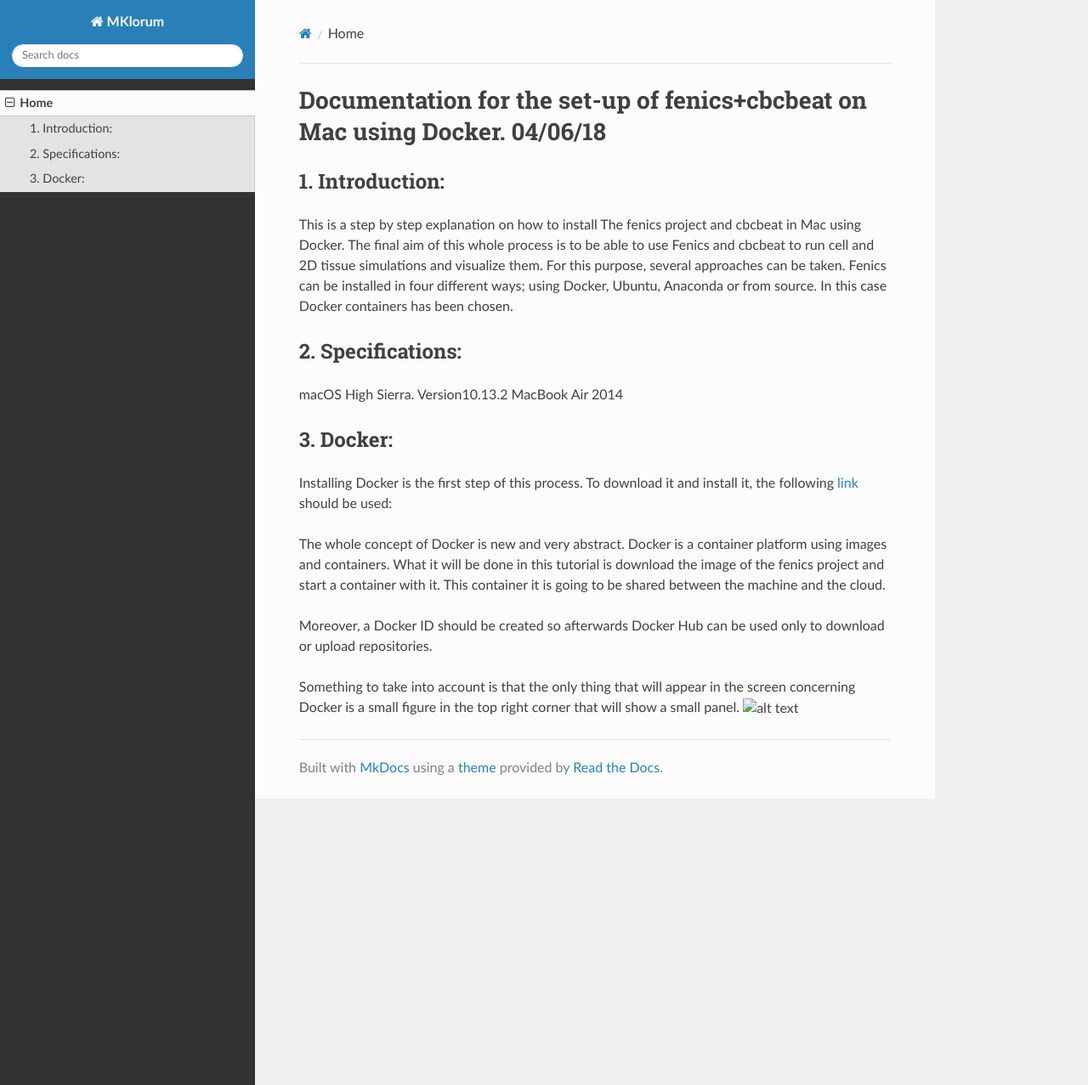
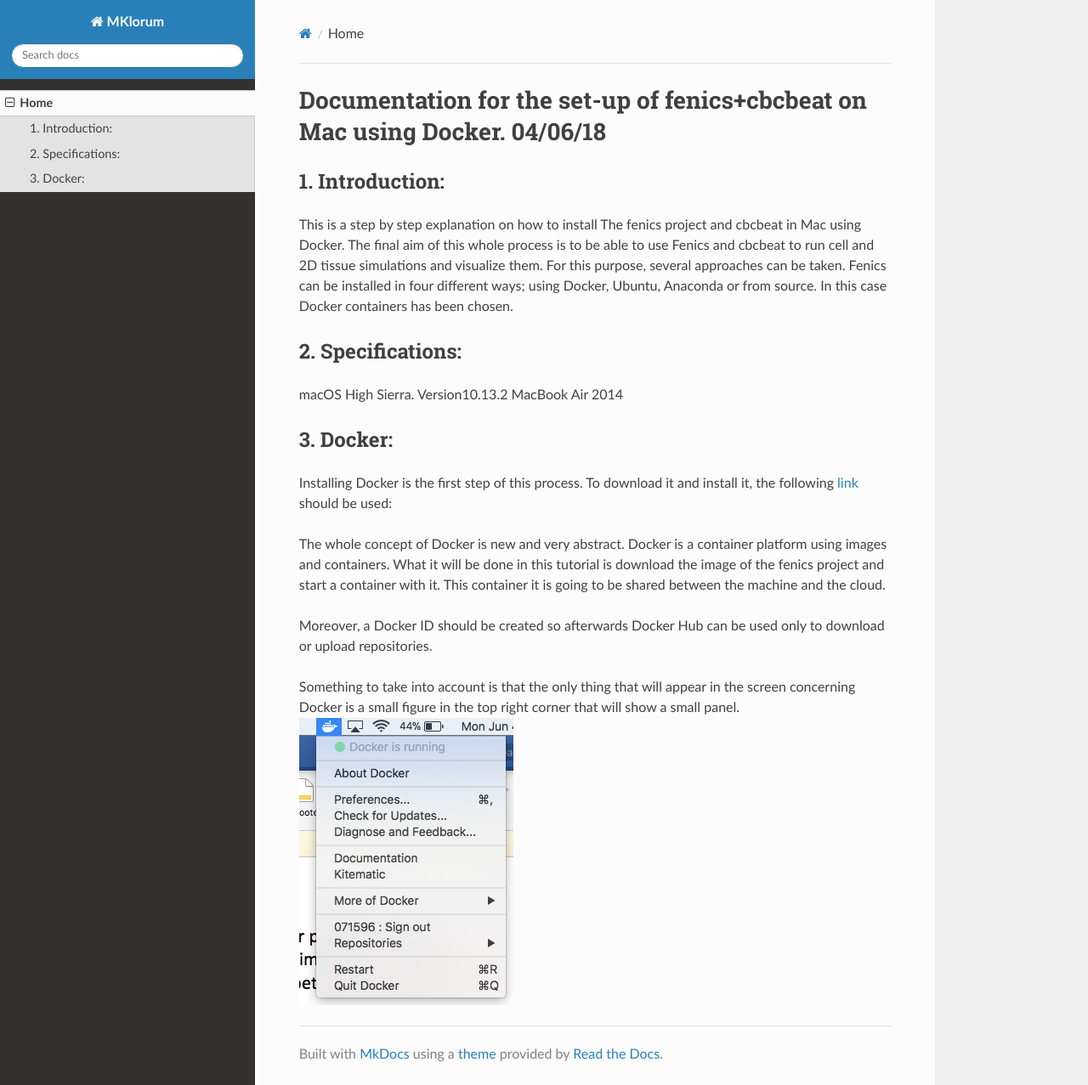
Before and after one commit to ErikaKvalem/Documentation-2018-MkDocs, an MkDocs documentation site: the page built from docs/index.md, in a window 1280 px wide and 1277 px high. Shown: the whole window at 85% size. Built offline with MkDocs 1.6.1, drawn with Linux system fonts in a browser that asks for light colours; nearby versions of some CDN libraries; old or Windows-style settings are respelled for this version of MkDocs.

Commit message:
Update index.md

```diff
--- a/docs/index.md
+++ b/docs/index.md
@@ -23,4 +23,4 @@ The whole concept of Docker is new and very abstract. Docker is a container plat
 Moreover, a Docker ID should be created so afterwards Docker Hub can be used only to download or upload repositories.
 
 Something to take into account is that the only thing that will appear in the screen concerning Docker is a small figure in the top right corner that will show a small panel.
-![alt text](Documentation-2018-MkDocs/Screen Shot 2018-06-04 at 8.45.48 AM.png)
+![alt text](https://github.com/ErikaKvalem/Documentation-2018-MkDocs/blob/master/Screen%20Shot%202018-06-04%20at%208.45.48%20AM.png)
```
